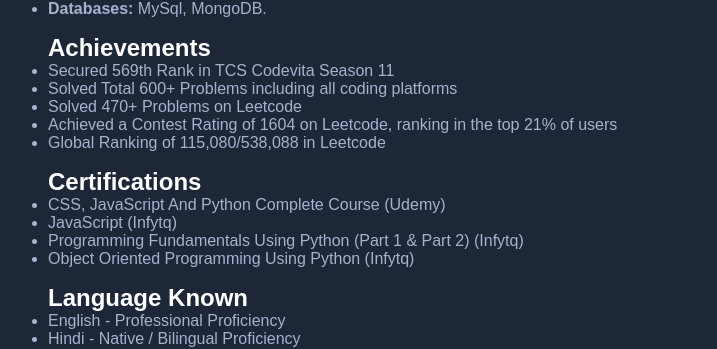
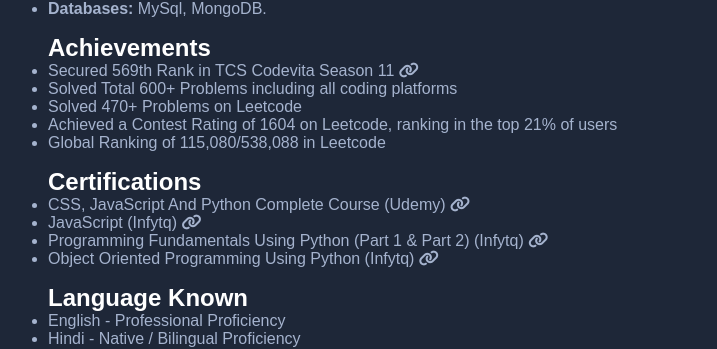
Before and after one commit to NikhilSHarma8429/Nikhil-Sharma, a React (Vite) app: page /resume in a window 1280 px wide. Shown: the part 1346-1695 px from the top of the page, without its empty margins (251-968 px from the left). Built offline with nearby package versions, Linux system fonts and the light colour scheme; some icons are missing.

Commit message:
Fixed button css and added links in resume page

```diff
--- a/src/assets/Components/Home/Home.jsx
+++ b/src/assets/Components/Home/Home.jsx
@@ -18,11 +18,11 @@ function Home() {
                 </p>
               </div>
               <div className="paragraph-button-container">
+                <NavLink to="/contact" style={{ textDecoration: "none", color: "inherit" }}>
                 <div className="button">
-                  <NavLink to="/contact" style={{ textDecoration: "none", color: "inherit" }}>
                   <h5 className="button-text">Get in Touch <i class="fa-solid fa-arrow-right"></i> </h5>
+                </div>
                 </NavLink>
-                </div>
               </div>
             </div>
           </div>
@@ -86,11 +86,11 @@ function Home() {
               </div>
             </div>
             <div className="paragraph-button-container">
+              <NavLink to="/projects" style={{ textDecoration: "none", color: "inherit" }}>
                 <div className="button">
-                  <NavLink to="/projects" style={{ textDecoration: "none", color: "inherit" }}>
                     <h5 className="button-text">More Projects <i class="fa-solid fa-arrow-right"></i> </h5>
+                </div>
               </NavLink>
-              </div>
             </div>
           </div>
 
@@ -146,11 +146,11 @@ function Home() {
               </div>
             </div>
             <div className="paragraph-button-container">
+              <NavLink to="/resume" style={{ textDecoration: "none", color: "inherit" }}>
                 <div className="button">
-                <NavLink to="/resume" style={{ textDecoration: "none", color: "inherit" }}>
                   <h5 className="button-text">View Resume <i class="fa-solid fa-arrow-right"></i> </h5>
+                </div>
               </NavLink>
-              </div>
             </div>
           </div>
         </div>
--- a/src/assets/Components/Resume/Resume.jsx
+++ b/src/assets/Components/Resume/Resume.jsx
@@ -99,7 +99,9 @@ function Resume() {
         </ul>
         <h2 style={{color: 'white', paddingTop:'1rem'}}>Achievements</h2>
         <ul>
-          <li>Secured 569th Rank in TCS Codevita Season 11</li>
+          <a href="https://drive.google.com/file/d/1i99w4ZVdTA_L30T4tqPe5hdaXYZTG_YT/view" style={{color:'inherit', textDecoration:'none'}} target="_blank" rel="noopener noreferrer">
+            <li>Secured 569th Rank in TCS Codevita Season 11 <i class="fa-solid fa-link"></i></li>
+          </a>
           <li>Solved Total 600+ Problems including all coding platforms</li>
           <li>Solved 470+ Problems on Leetcode</li>
           <li>Achieved a Contest Rating of 1604 on Leetcode, ranking in the top 21% of users</li>
@@ -107,10 +109,18 @@ function Resume() {
         </ul>
         <h2 style={{color: 'white', paddingTop:'1rem'}}>Certifications</h2>
         <ul>
-          <li>CSS, JavaScript And Python Complete Course (Udemy)</li>
-          <li>JavaScript (Infytq)</li>
-          <li>Programming Fundamentals Using Python (Part 1 & Part 2) (Infytq)</li>
-          <li>Object Oriented Programming Using Python (Infytq)</li>
+          <a href="https://www.udemy.com/certificate/UC-57b9abf8-5336-48f1-9b27-2776e6c2a694/" style={{textDecoration:'none', color:'inherit'}} target="_blank" rel="noopener noreferrer">
+            <li>CSS, JavaScript And Python Complete Course (Udemy)  <i class="fa-solid fa-link"></i></li>
+          </a>
+          <a href="https://drive.google.com/file/d/19OvznhKe0cEmOu1niZJ_H11Fn7-a2cj9/view" style={{textDecoration:'none', color:'inherit'}} target="_blank" rel="noopener noreferrer">
+            <li>JavaScript (Infytq) <i class="fa-solid fa-link"></i></li>
+          </a>
+          <a href="https://drive.google.com/file/d/17ThCDxeEDzlbLeLKSqTkIhawjutFI7JX/view" style={{textDecoration:'none', color:'inherit'}} target="_blank" rel="noopener noreferrer">
+            <li>Programming Fundamentals Using Python (Part 1 & Part 2) (Infytq) <i class="fa-solid fa-link"></i></li>
+          </a>
+          <a href="https://drive.google.com/file/d/1RVjwXZqfgsD2sa0EdSjnwwGIKCKekMGc/view" style={{textDecoration:'none', color:'inherit'}} target="_blank" rel="noopener noreferrer">
+            <li>Object Oriented Programming Using Python (Infytq) <i class="fa-solid fa-link"></i></li>
+          </a>
         </ul>
         <h2 style={{color: 'white', paddingTop:'1rem'}}>Language Known</h2>
         <ul>
@@ -119,12 +129,12 @@ function Resume() {
         </ul>
           </div>
           <div className="paragraph-button-container">
+            <a href="https://drive.google.com/file/d/1FqBPHABjh1xD6eAsw8hIJ3ksjmP5j3mv/view" target='_blank' style={{ textDecoration: "none", color: "inherit" }}>
               <div className="button">
-                  <a href="https://drive.google.com/file/d/1FqBPHABjh1xD6eAsw8hIJ3ksjmP5j3mv/view" target='_blank' style={{ textDecoration: "none", color: "inherit" }}>
                   <h5 className="button-text">PDF View <i class="fa-solid fa-arrow-right"></i> </h5>
-                  </a>
               </div>
-            </div>
+            </a>
+          </div>
         </div>
       </div>
     </>
```
Lines whose indentation alone changed are shown as unchanged.
